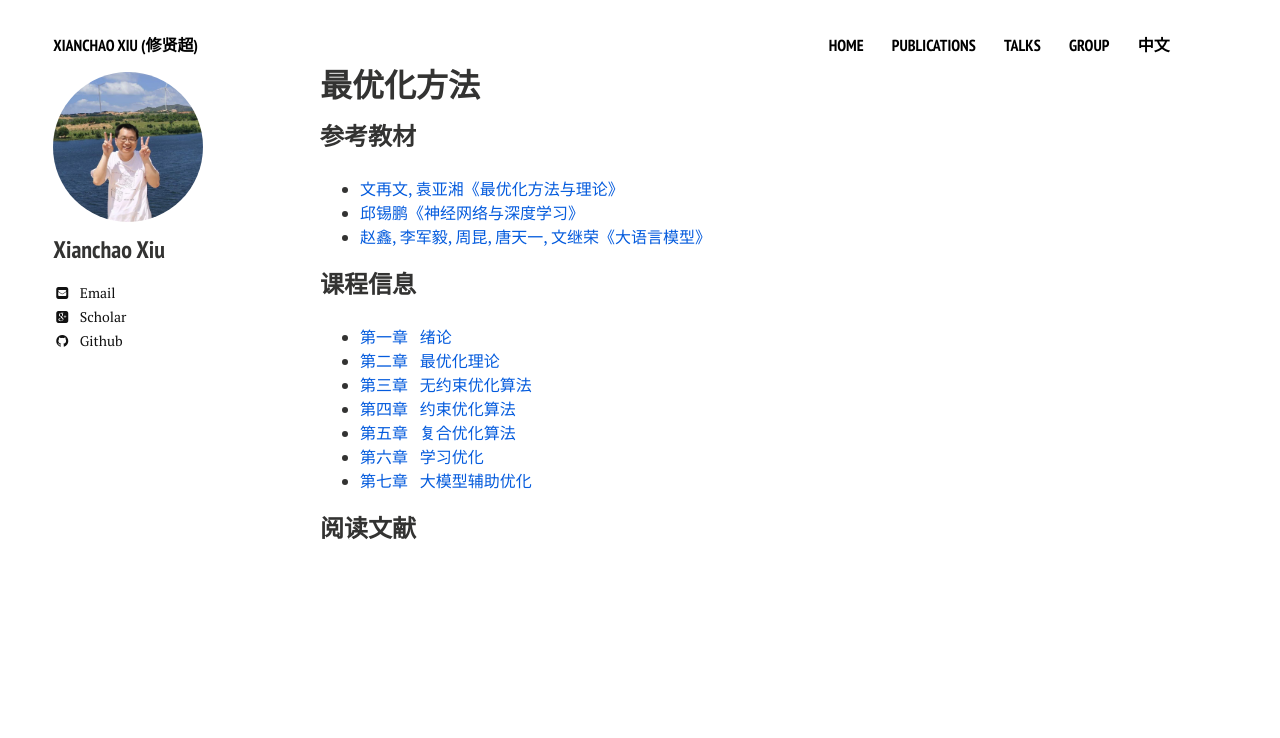
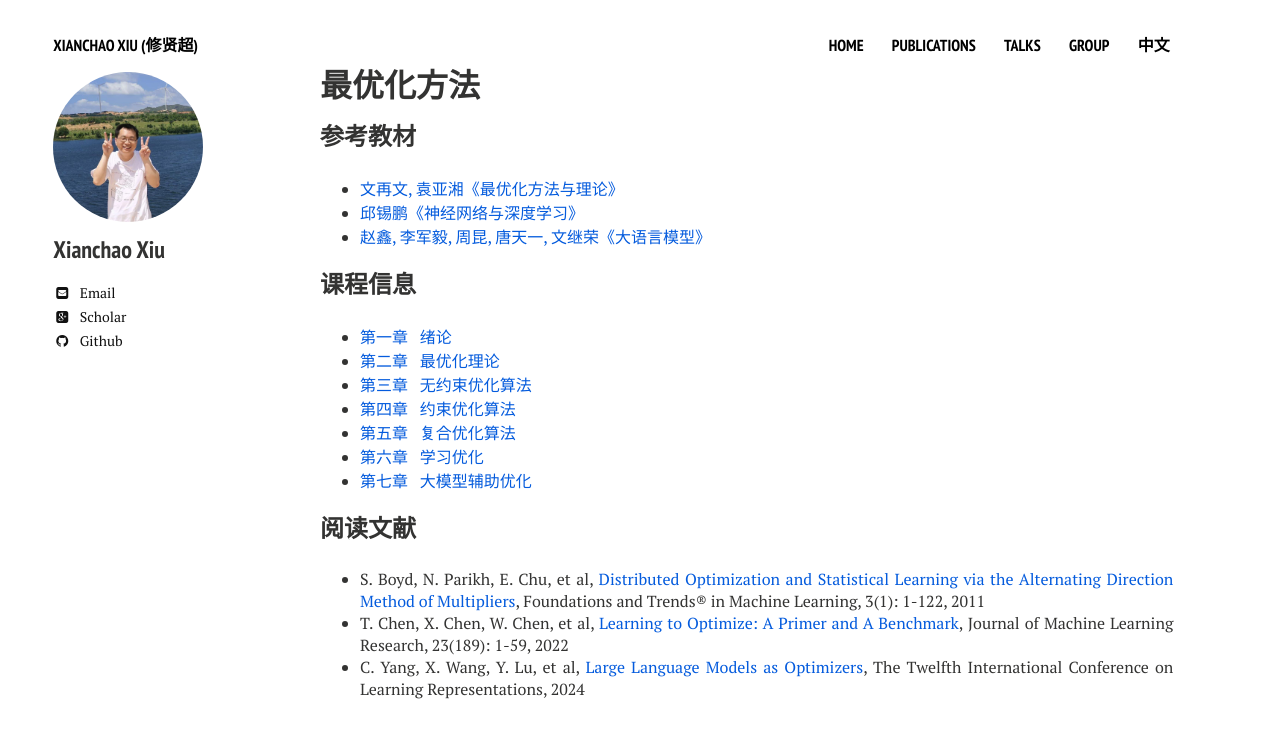
Before and after one commit to xianchaoxiu/xianchaoxiu.github.io, a Jekyll site: the page built from chinese/OPT/index.md, in a window 1280 px wide. Shown: the top 738 px of the page. Built offline with Jekyll 4.4.1, drawn with Linux system fonts in a browser that asks for light colours; nearby versions of some CDN libraries.

Commit message:
Update index.md

```diff
--- a/chinese/OPT/index.md
+++ b/chinese/OPT/index.md
@@ -25,3 +25,6 @@ share: false
 
 
 ### 阅读文献
+* S. Boyd, N. Parikh, E. Chu, et al, <a href="https://www.nowpublishers.com/article/Details/MAL-016" class="textlink" target="_blank">Distributed Optimization and Statistical Learning via the Alternating Direction Method of Multipliers</a>, Foundations and Trends® in Machine Learning, 3(1): 1-122, 2011
+* T. Chen, X. Chen, W. Chen, et al, <a href="https://www.jmlr.org/papers/v23/21-0308.html" class="textlink" target="_blank">Learning to Optimize: A Primer and A Benchmark</a>, Journal of Machine Learning Research, 23(189): 1-59, 2022
+* C. Yang, X. Wang, Y. Lu, et al, <a href="https://openreview.net/forum?id=Bb4VGOWELI" class="textlink" target="_blank">Large Language Models as Optimizers</a>, The Twelfth International Conference on Learning Representations, 2024
```
